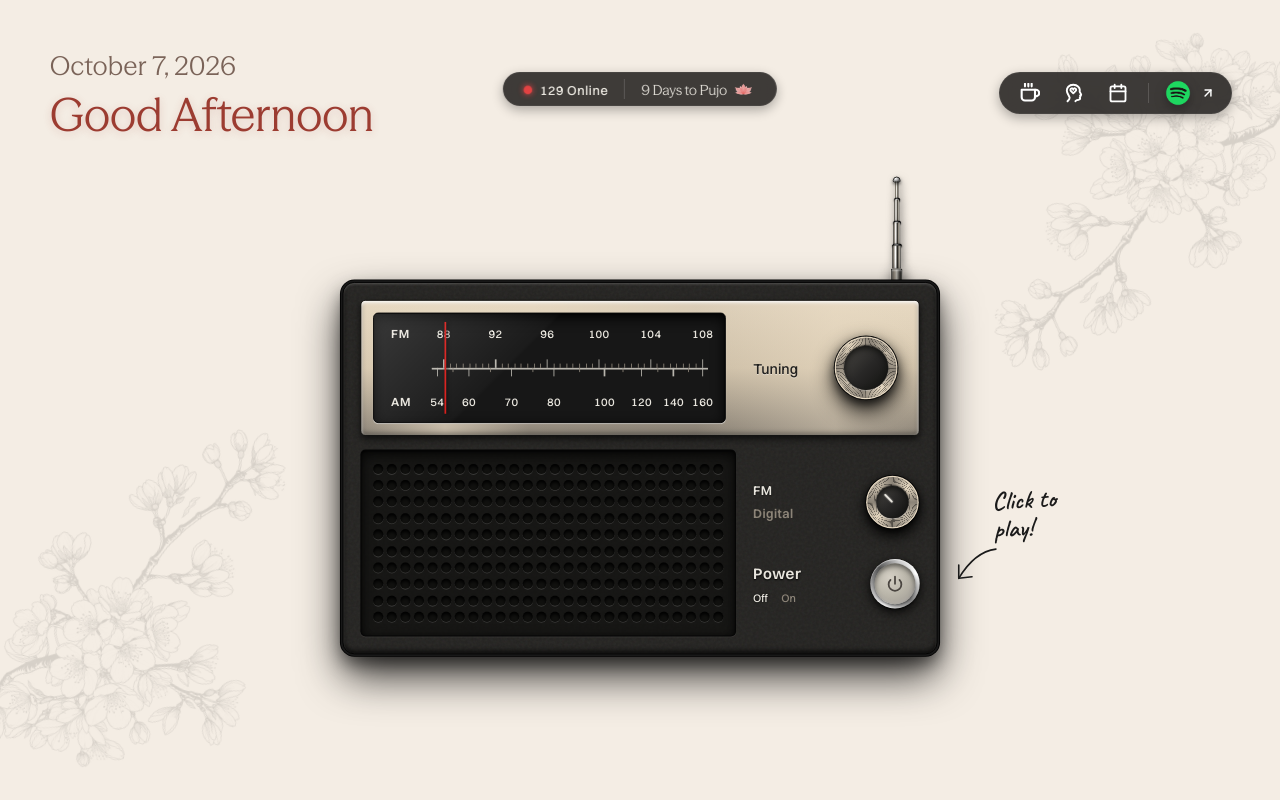
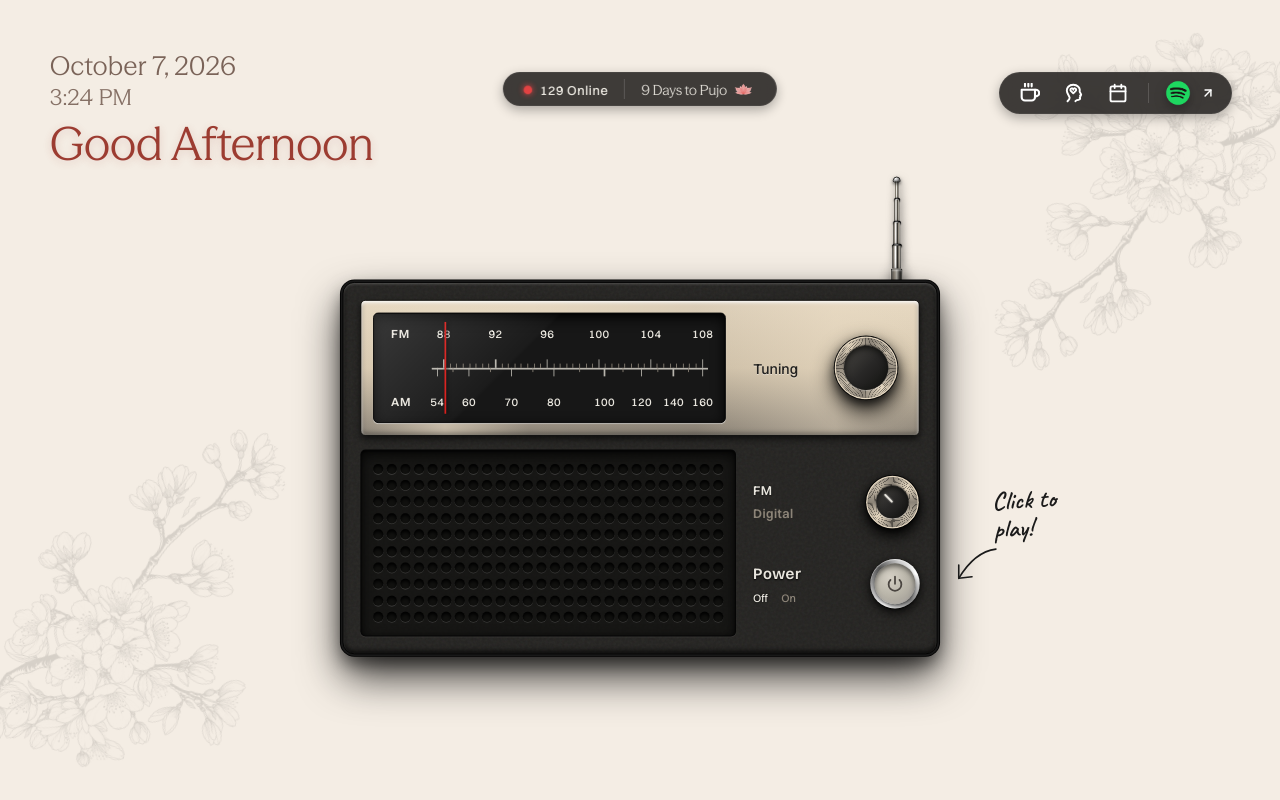
Before and after one commit to pradhan-not-found/The-Radio-, a React (Vite) app: page / in a window 1280 px wide. Built offline with nearby package versions, Linux system fonts and the light colour scheme.

Commit message:
feat: add time display below date

```diff
--- a/src/App.tsx
+++ b/src/App.tsx
@@ -140,6 +140,11 @@ export function App() {
     day: "numeric",
     year: "numeric"
   });
+  const formattedTime = now.toLocaleTimeString("en-US", {
+    hour: "numeric",
+    minute: "2-digit",
+    hour12: true
+  });
 
   const pujoDate = new Date("2026-10-16T00:00:00");
   const daysLeft = Math.max(0, Math.ceil((pujoDate.getTime() - now.getTime()) / (1000 * 3600 * 24)));
@@ -151,6 +156,7 @@ export function App() {
 
       <div className="occasion-text">
         <div className="date">{formattedDate}</div>
+        <div className="time">{formattedTime}</div>
         <div className="greeting">
           {greetingInfo.text} {greetingInfo.isFestive && <span className="lotus">🪷</span>}
         </div>
--- a/src/index.css
+++ b/src/index.css
@@ -65,6 +65,14 @@ body {
   color: #7a6358;
   font-size: 26px;
   letter-spacing: 0.5px;
+}
+
+.occasion-text .time {
+  color: #7a6358;
+  font-size: 22px;
+  letter-spacing: 0.5px;
+  opacity: 0.9;
+  margin-top: -2px;
 }
 
 .occasion-text .greeting {
@@ -1678,6 +1686,7 @@ body {
     max-width: calc(100vw - 180px);
   }
   .occasion-text .date { font-size: 16px; }
+  .occasion-text .time { font-size: 14px; margin-top: -2px; }
   .occasion-text .greeting {
     font-size: 24px;
     white-space: normal;
```
